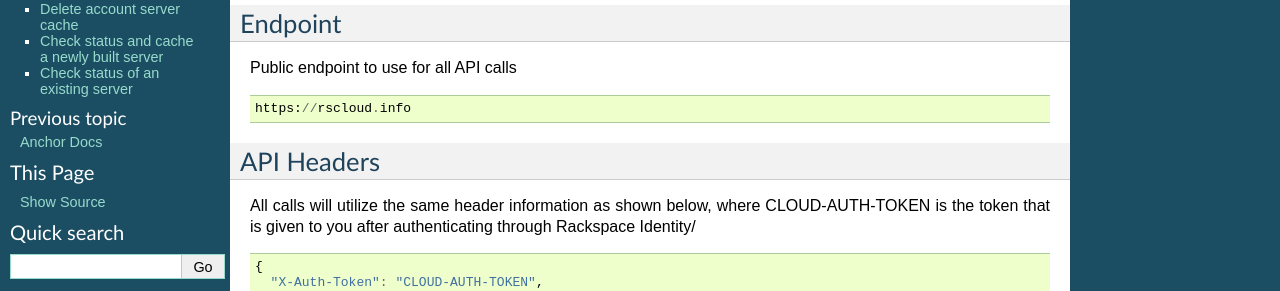
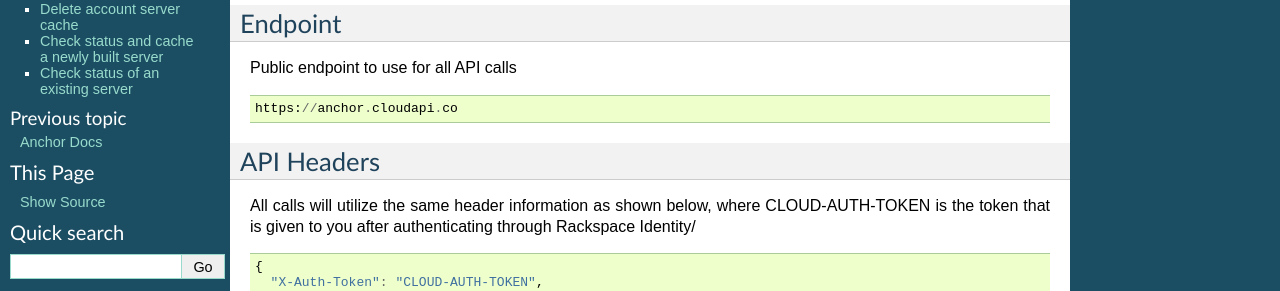
Before and after one commit to oldarmyc/anchor, a Sphinx documentation site: the page built from docs/api.rst, in a window 1280 px wide. Shown: the part 169-460 px from the top of the page. Built offline with Sphinx 7.4.7, drawn with Linux system fonts in a browser that asks for light colours; some of the changed lines change nothing that is shown.

Commit message:
Change API endpoint URL

```diff
--- a/docs/api.rst
+++ b/docs/api.rst
@@ -12,7 +12,7 @@
 
 Public endpoint to use for all API calls ::
 
-    https://rscloud.info
+    https://anchor.cloudapi.co
 
 
 API Headers
```
